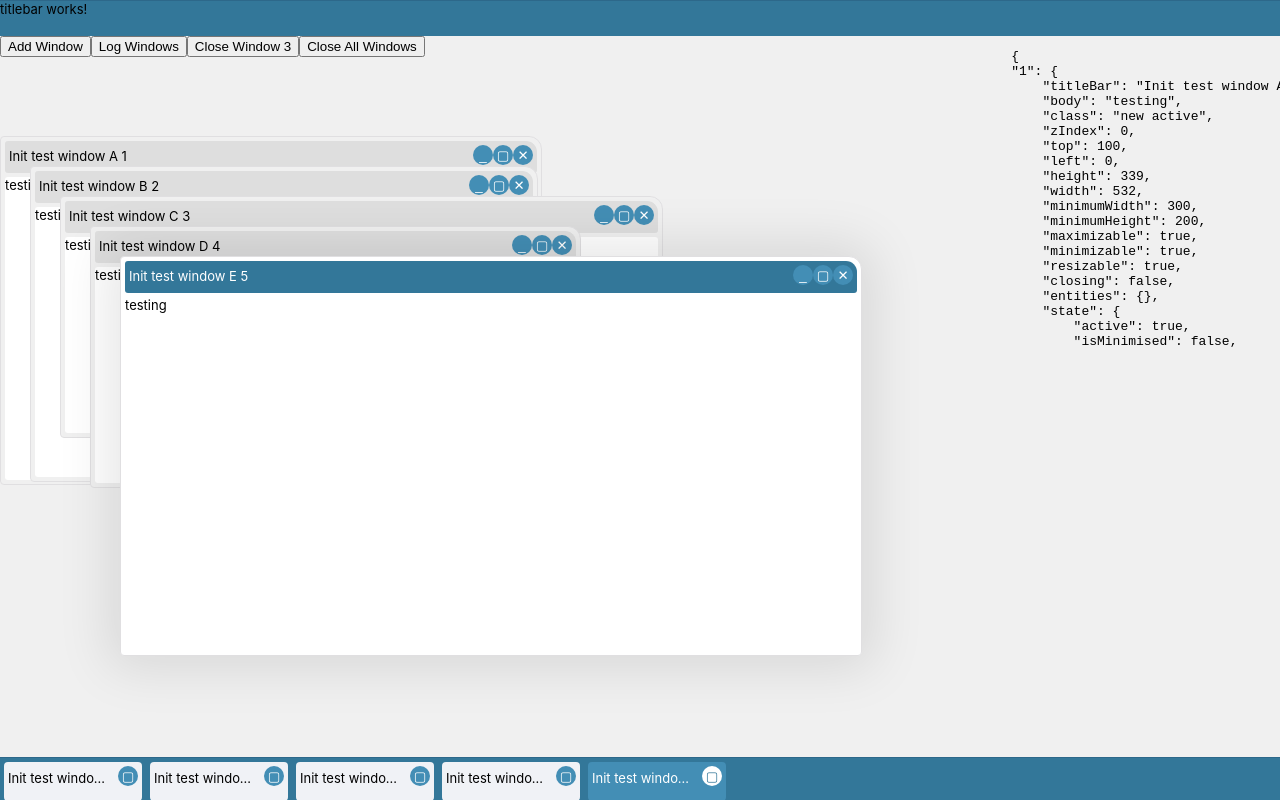
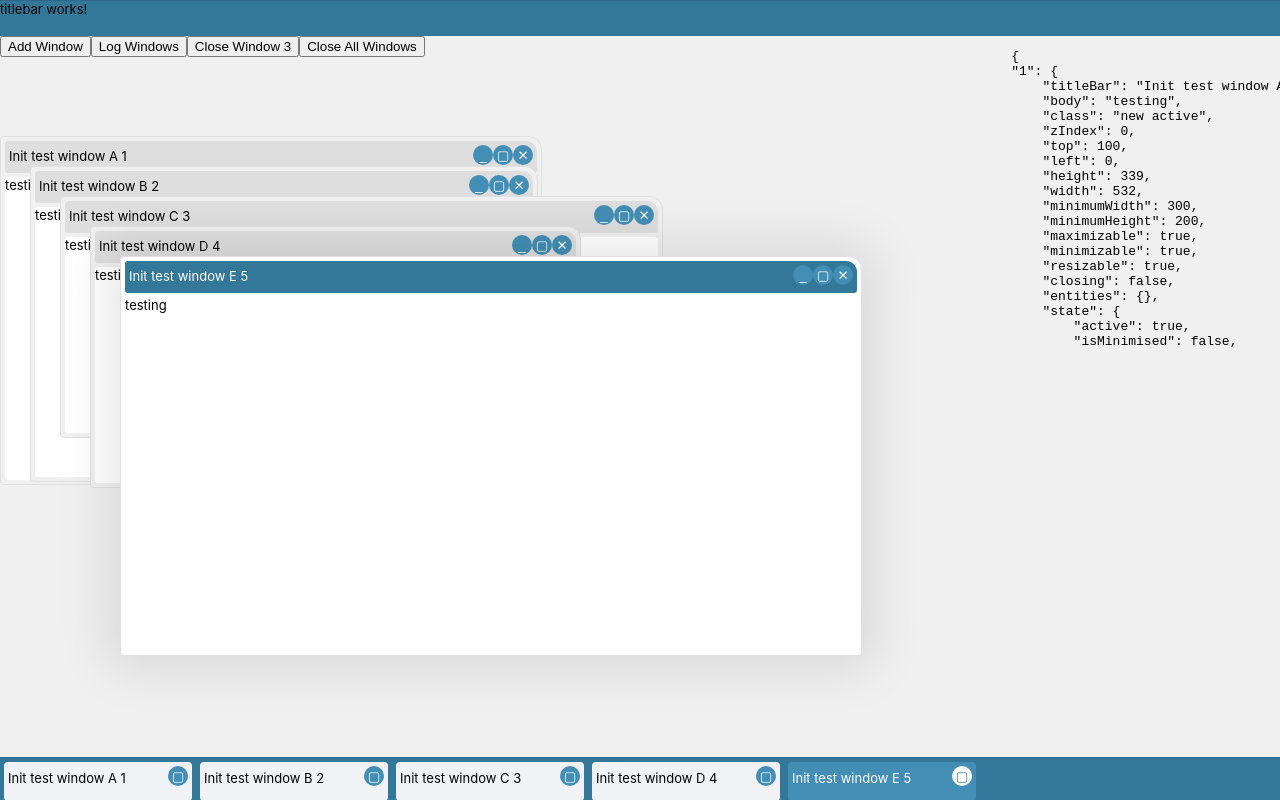
Before and after one commit to neofuture/broken-pipe, an Angular app: page / in a window 1280 px wide. Built offline with nearby package versions, Linux system fonts and the light colour scheme.

Commit message:
Updated a little bit of stuff (its a secret)

```diff
--- a/src/app/components/toolbar/toolbar.component.css
+++ b/src/app/components/toolbar/toolbar.component.css
@@ -17,7 +17,7 @@
   cursor: pointer;
   /*overflow:hidden;*/
   /*text-overflow: ellipsis;*/
-  max-width:130px;
+  max-width:180px;
   /*white-space: nowrap;*/
   line-height: 24px;
 }
--- a/src/app/components/window/window.component.ts
+++ b/src/app/components/window/window.component.ts
@@ -263,16 +263,14 @@ export class WindowComponent implements OnInit {
 
   dragGo(event) {
     if (this.dragWindowItem !== null) {
-      // this.makeWindowActive(this.dragWindowItem);
-
       const x = event.pageX;
       const y = event.pageY;
 
       let xOff = (x + this.dragWindowItem.entities.xOffset);
       let yOff = (y + this.dragWindowItem.entities.yOffset);
 
-      if (yOff <= 2) {
-        yOff = 2;
+      if (yOff <= 1) {
+        yOff = 1;
       }
 
       if (yOff > this.innerHeight - 120) {
```
Also changed, not shown: 1 other file (tests, documents, lock files or other folders).
